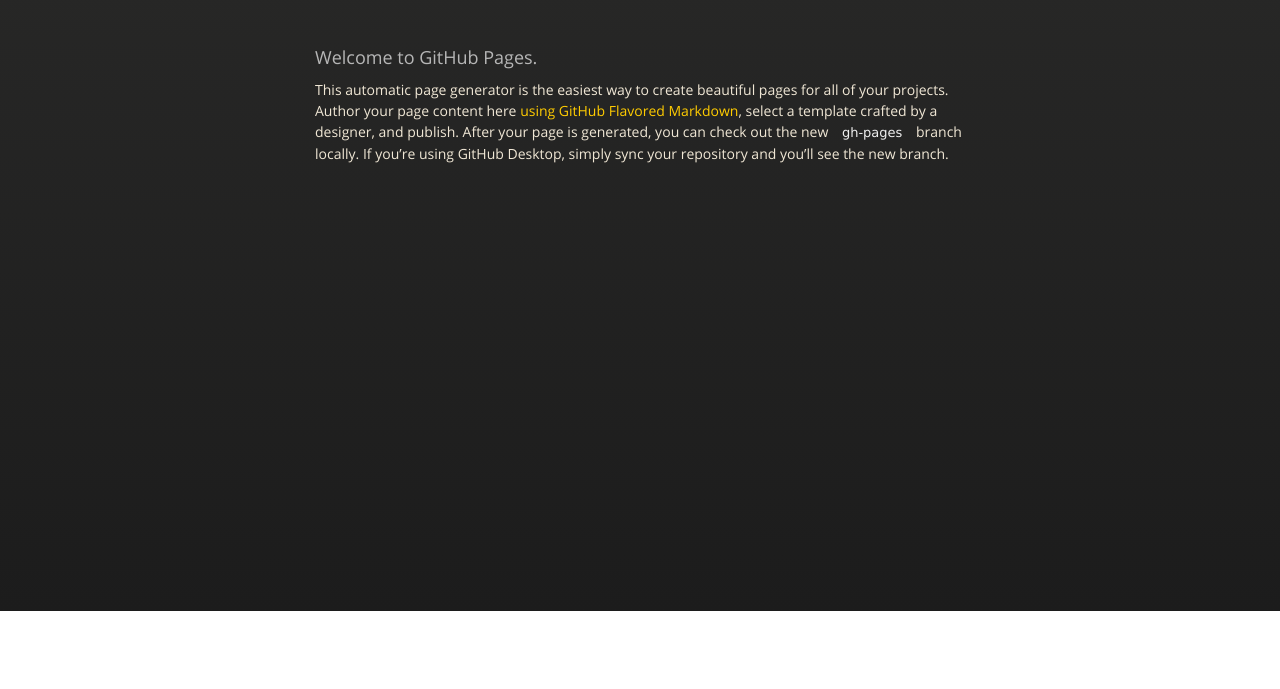
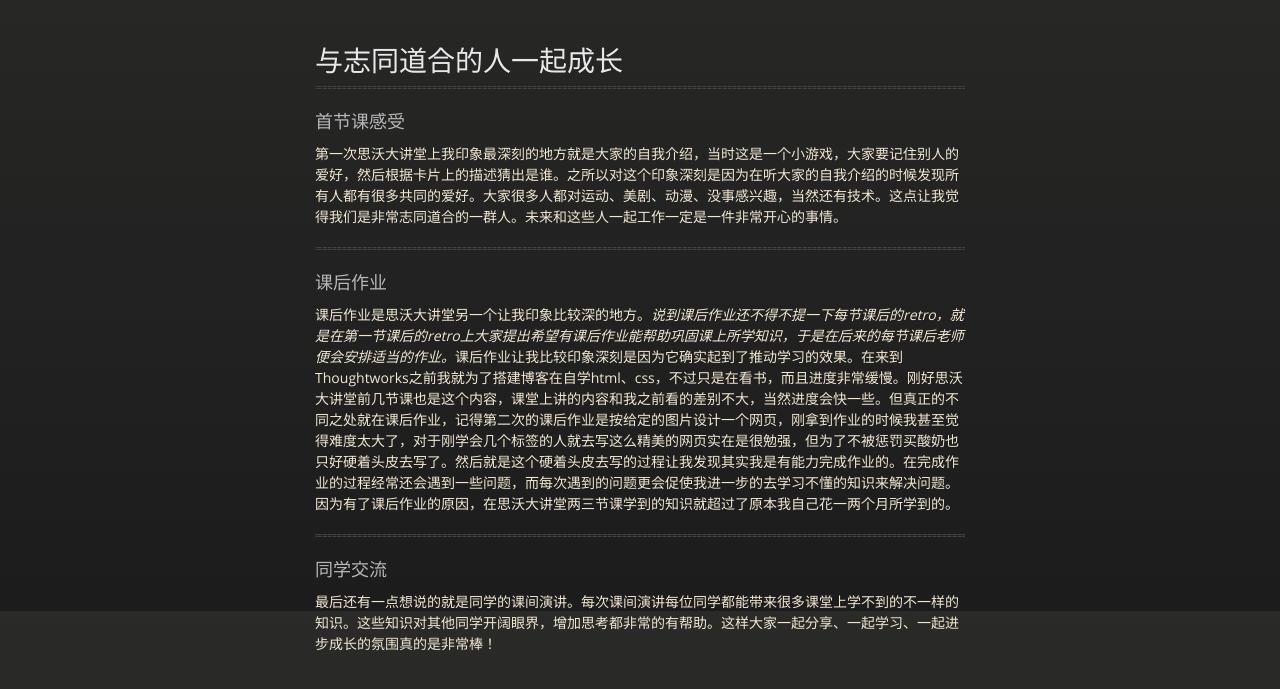
Before and after one commit to fanwise/TW_blog, a plain HTML site: page index.html in a window 1280 px wide. Shown: the part 189-878 px from the top of the page. Before the commit the page ends 800 px from the top, so only its background shows below. Drawn offline with nearby package versions, Linux system fonts and the light colour scheme.

```diff
--- a/index.html
+++ b/index.html
@@ -38,10 +38,29 @@
           <span class="credits right">Hosted on GitHub Pages &mdash; Theme by <a href="https://twitter.com/michigangraham">mattgraham</a></span>
         </div>
 
-        <h3>
-<a id="welcome-to-github-pages" class="anchor" href="#welcome-to-github-pages" aria-hidden="true"><span class="octicon octicon-link"></span></a>Welcome to GitHub Pages.</h3>
+        <h1>
+<a id="与志同道合的人一起成长" class="anchor" href="#%E4%B8%8E%E5%BF%97%E5%90%8C%E9%81%93%E5%90%88%E7%9A%84%E4%BA%BA%E4%B8%80%E8%B5%B7%E6%88%90%E9%95%BF" aria-hidden="true"><span class="octicon octicon-link"></span></a>与志同道合的人一起成长</h1>
 
-<p>This automatic page generator is the easiest way to create beautiful pages for all of your projects. Author your page content here <a href="https://guides.github.com/features/mastering-markdown/">using GitHub Flavored Markdown</a>, select a template crafted by a designer, and publish. After your page is generated, you can check out the new <code>gh-pages</code> branch locally. If you’re using GitHub Desktop, simply sync your repository and you’ll see the new branch.</p>
+<hr>
+
+<h3>
+<a id="首节课感受" class="anchor" href="#%E9%A6%96%E8%8A%82%E8%AF%BE%E6%84%9F%E5%8F%97" aria-hidden="true"><span class="octicon octicon-link"></span></a>首节课感受</h3>
+
+<p>第一次思沃大讲堂上我印象最深刻的地方就是大家的自我介绍，当时这是一个小游戏，大家要记住别人的爱好，然后根据卡片上的描述猜出是谁。之所以对这个印象深刻是因为在听大家的自我介绍的时候发现所有人都有很多共同的爱好。大家很多人都对运动、美剧、动漫、没事感兴趣，当然还有技术。这点让我觉得我们是非常志同道合的一群人。未来和这些人一起工作一定是一件非常开心的事情。</p>
+
+<hr>
+
+<h3>
+<a id="课后作业" class="anchor" href="#%E8%AF%BE%E5%90%8E%E4%BD%9C%E4%B8%9A" aria-hidden="true"><span class="octicon octicon-link"></span></a>课后作业</h3>
+
+<p>课后作业是思沃大讲堂另一个让我印象比较深的地方。<em>说到课后作业还不得不提一下每节课后的retro，就是在第一节课后的retro上大家提出希望有课后作业能帮助巩固课上所学知识，于是在后来的每节课后老师便会安排适当的作业。</em>课后作业让我比较印象深刻是因为它确实起到了推动学习的效果。在来到Thoughtworks之前我就为了搭建博客在自学html、css，不过只是在看书，而且进度非常缓慢。刚好思沃大讲堂前几节课也是这个内容，课堂上讲的内容和我之前看的差别不大，当然进度会快一些。但真正的不同之处就在课后作业，记得第二次的课后作业是按给定的图片设计一个网页，刚拿到作业的时候我甚至觉得难度太大了，对于刚学会几个标签的人就去写这么精美的网页实在是很勉强，但为了不被惩罚买酸奶也只好硬着头皮去写了。然后就是这个硬着头皮去写的过程让我发现其实我是有能力完成作业的。在完成作业的过程经常还会遇到一些问题，而每次遇到的问题更会促使我进一步的去学习不懂的知识来解决问题。因为有了课后作业的原因，在思沃大讲堂两三节课学到的知识就超过了原本我自己花一两个月所学到的。</p>
+
+<hr>
+
+<h3>
+<a id="同学交流" class="anchor" href="#%E5%90%8C%E5%AD%A6%E4%BA%A4%E6%B5%81" aria-hidden="true"><span class="octicon octicon-link"></span></a>同学交流</h3>
+
+<p>最后还有一点想说的就是同学的课间演讲。每次课间演讲每位同学都能带来很多课堂上学不到的不一样的知识。这些知识对其他同学开阔眼界，增加思考都非常的有帮助。这样大家一起分享、一起学习、一起进步成长的氛围真的是非常棒！</p>
       </section>
 
     </div>
--- a/params.json
+++ b/params.json
@@ -1 +1 @@
-{"name":"思沃大讲堂感受","tagline":"","body":"### Welcome to GitHub Pages.\r\nThis automatic page generator is the easiest way to create beautiful pages for all of your projects. Author your page content here [using GitHub Flavored Markdown](https://guides.github.com/features/mastering-markdown/), select a template crafted by a designer, and publish. After your page is generated, you can check out the new `gh-pages` branch locally. If you’re using GitHub Desktop, simply sync your repository and you’ll see the new branch.\r\n\r\n","google":"","note":"Don't delete this file! It's used internally to help with page regeneration."}
+{"name":"思沃大讲堂感受","tagline":"","body":"# 与志同道合的人一起成长\r\n***\r\n###首节课感受\r\n\r\n第一次思沃大讲堂上我印象最深刻的地方就是大家的自我介绍，当时这是一个小游戏，大家要记住别人的爱好，然后根据卡片上的描述猜出是谁。之所以对这个印象深刻是因为在听大家的自我介绍的时候发现所有人都有很多共同的爱好。大家很多人都对运动、美剧、动漫、没事感兴趣，当然还有技术。这点让我觉得我们是非常志同道合的一群人。未来和这些人一起工作一定是一件非常开心的事情。\r\n***\r\n###课后作业\r\n\r\n课后作业是思沃大讲堂另一个让我印象比较深的地方。*说到课后作业还不得不提一下每节课后的retro，就是在第一节课后的retro上大家提出希望有课后作业能帮助巩固课上所学知识，于是在后来的每节课后老师便会安排适当的作业。*课后作业让我比较印象深刻是因为它确实起到了推动学习的效果。在来到Thoughtworks之前我就为了搭建博客在自学html、css，不过只是在看书，而且进度非常缓慢。刚好思沃大讲堂前几节课也是这个内容，课堂上讲的内容和我之前看的差别不大，当然进度会快一些。但真正的不同之处就在课后作业，记得第二次的课后作业是按给定的图片设计一个网页，刚拿到作业的时候我甚至觉得难度太大了，对于刚学会几个标签的人就去写这么精美的网页实在是很勉强，但为了不被惩罚买酸奶也只好硬着头皮去写了。然后就是这个硬着头皮去写的过程让我发现其实我是有能力完成作业的。在完成作业的过程经常还会遇到一些问题，而每次遇到的问题更会促使我进一步的去学习不懂的知识来解决问题。因为有了课后作业的原因，在思沃大讲堂两三节课学到的知识就超过了原本我自己花一两个月所学到的。\r\n***\r\n###同学交流\r\n\r\n最后还有一点想说的就是同学的课间演讲。每次课间演讲每位同学都能带来很多课堂上学不到的不一样的知识。这些知识对其他同学开阔眼界，增加思考都非常的有帮助。这样大家一起分享、一起学习、一起进步成长的氛围真的是非常棒！\r\n","google":"","note":"Don't delete this file! It's used internally to help with page regeneration."}
```
